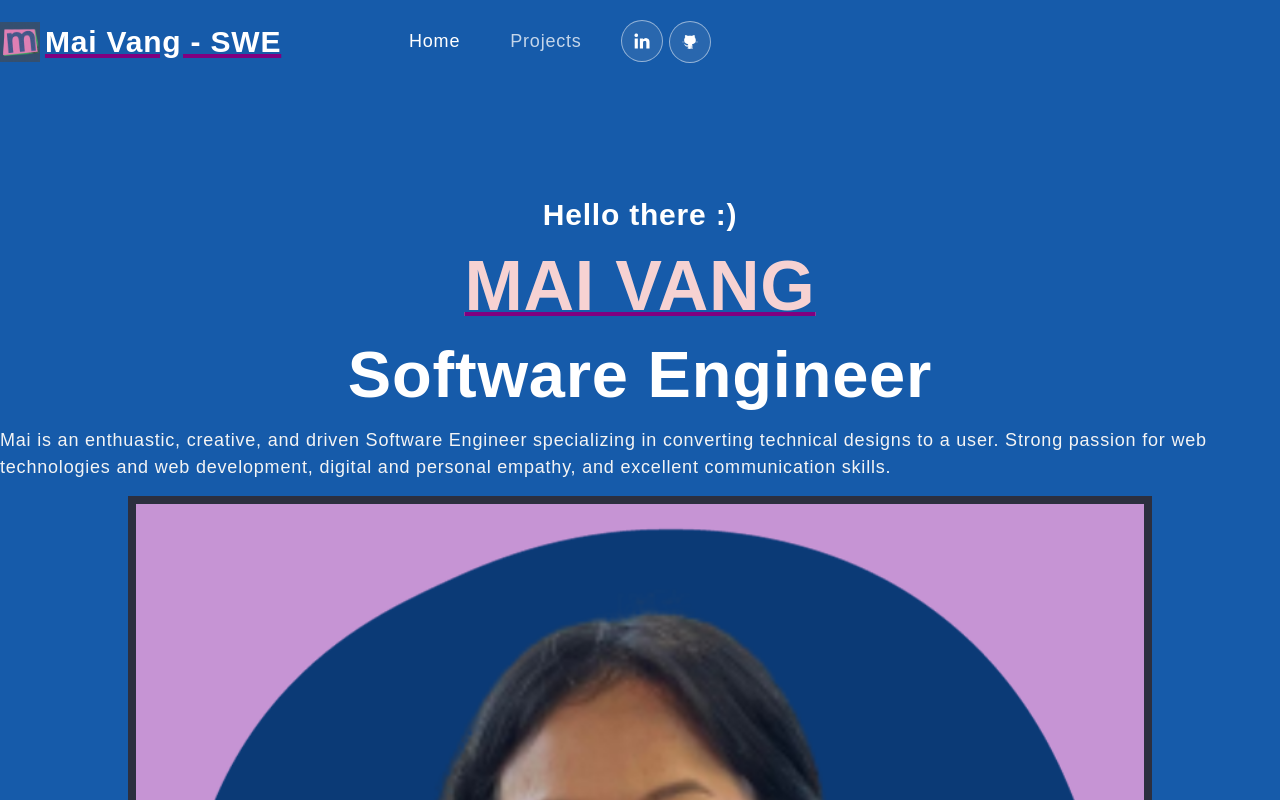
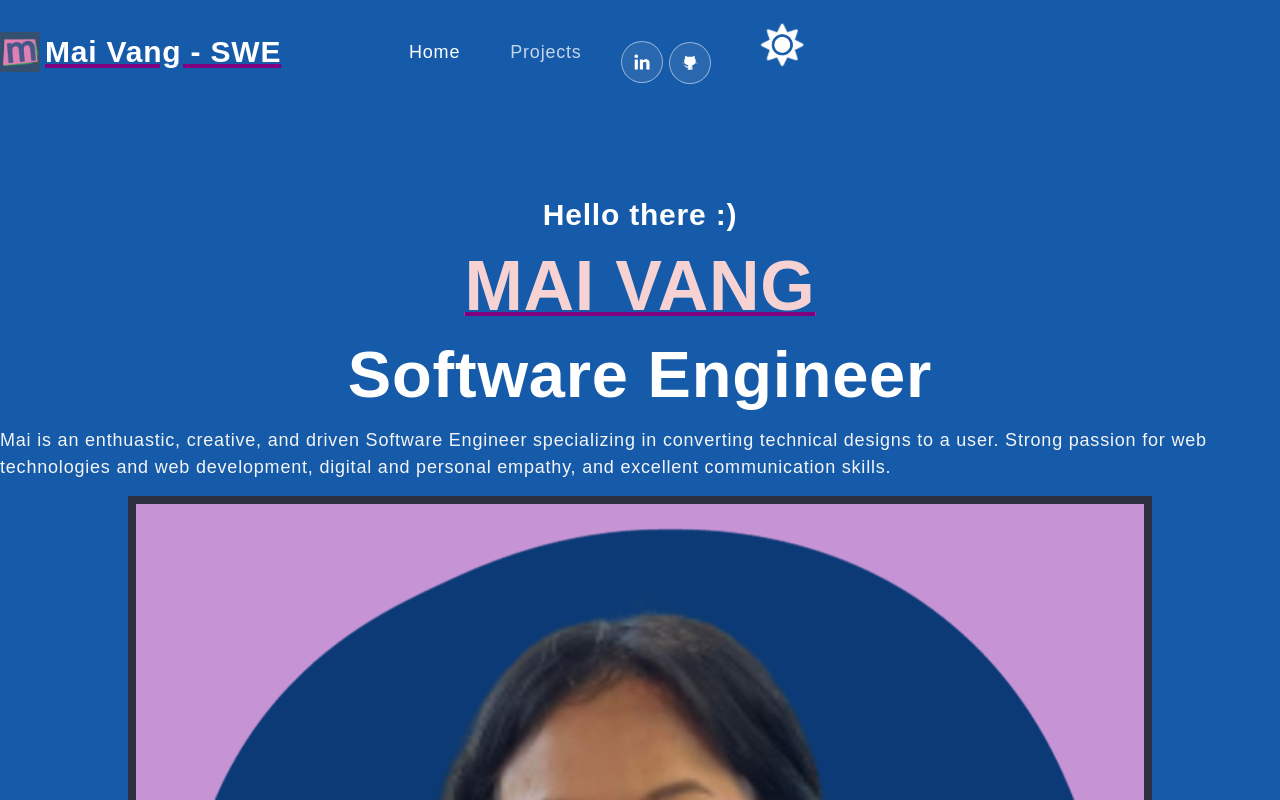
Before and after one commit to vmaineng/portfolioMai, a React (Create React App) app: page / in a window 1280 px wide. Shown: the top 800 px of the page. Built offline with nearby package versions, Linux system fonts and the light colour scheme.

Commit message:
added in idea

```diff
--- a/src/App.css
+++ b/src/App.css
@@ -1,4 +1,4 @@
-* {
+ * {
   margin: 0;
   padding: 0;
   box-sizing: border-box;
@@ -42,7 +42,14 @@ p, a, li, button, ul {
 /* -------------------------------- Navbar -------------------------------- */
 .container {
   display: flex;
+  /* width: 100vw; */
 }
+
+.dark .navbar {
+  background: #000;
+  color: #fff;
+}
+
 
 nav.navbar {
   padding: 20px 0;
@@ -51,6 +58,8 @@ nav.navbar {
   top: 0;
   z-index: 9999;
   transition: 0.30s ease-in-out;
+  justify-content: space-between;
+  align-items: center;
 }
 
 nav.navbar.scrolled {
@@ -97,18 +106,18 @@ span.name {
   text-decoration: solid underline purple 4px;
 }
 
-.selfPortrait {
-  width: 50vh;
-  height: 50vh;
-  background-size: 100% 100%;
-  border: 1px solid red;
-}
-
 #logoBanner {
   width: 5vh;
   height: 5vh;
-  display: inline-block;
+  display: flex;
   margin-right: 5px;
+  cursor: pointer;
+}
+
+.toggle-icon {
+  width: 50px;
+  cursor: pointer;
+  margin-left: 40px;
 }
 
 /* socials icons -------------------------------- */
--- a/src/components/Home.js
+++ b/src/components/Home.js
@@ -7,9 +7,9 @@ export const Home = () => {
   return (
     <div>
       <section className="banner" id="home">
-        <Container className="container">
-          <Row className="aligh-items-center">
-            <Col>
+        <Container >
+          <Row>
+            <Col xs={12} md={6} xl={7}>
               <h2> Hello there :) </h2>
               <span className="name">{myName}</span>
               <h1> Software Engineer </h1>
@@ -20,8 +20,8 @@ export const Home = () => {
                 personal empathy, and excellent communication skills.
               </p>
             </Col>
-            <Col>
-              <img src={selfPortrait} alt="selfPortrait" class="selfPortrait" />
+            <Col xs={12} md={6} xl={5}>
+              <img src={selfPortrait} alt="selfPortrait" />
             </Col>
           </Row>
         </Container>
--- a/src/components/NavBar.js
+++ b/src/components/NavBar.js
@@ -3,10 +3,17 @@ import githubIcon from "../assets/nav/github.png";
 import linkedinIcon from "../assets/nav/linkedIn.png";
 import { Navbar, Container, Nav } from "react-bootstrap";
 import logo from "../assets/nav/fav1.png";
+import toggle_light from "../assets/nav/day.png";
+import toggle_dark from "../assets/nav/night.png";
 
 export const NavBar = () => {
   const [activeLink, setActiveLink] = useState("home");
   const [scrolled, setScrolled] = useState(false);
+  const [theme, setTheme] = useState("light");
+
+  const toggle_mode = () => {
+    theme === "light" ? setTheme("dark") : setTheme("light");
+  };
 
   useEffect(() => {
     const onScroll = () => {
@@ -26,10 +33,10 @@ export const NavBar = () => {
     setActiveLink(value);
   };
   return (
-    <Navbar expand="lg" className={scrolled ? "scrolled" : ""} >
+    <Navbar expand="lg" className={scrolled ? "scrolled" : ""}>
       <Container>
         <Navbar.Brand href="/">
-          <img src={logo} alt="logo" id="logoBanner"/>
+          <img src={logo} alt="logo" id="logoBanner" />
           <span className="name"> Mai Vang - SWE </span>
         </Navbar.Brand>
         {/* <Navbar.Toggle aria-controls="basic-navbar-nav">
@@ -72,6 +79,12 @@ export const NavBar = () => {
               >
                 <img src={githubIcon} alt="Github" />
               </a>
+              <img
+                onClick={() => {toggle_mode()}}
+                src={theme === "light" ? toggle_light : toggle_dark}
+                alt="brightness"
+                className="toggle-icon"
+              />
             </div>
           </span>
         </Navbar.Collapse>
```
Also changed, not shown: src/assets/nav/day.png (added), src/assets/nav/night.png (added), src/new.css (added).
